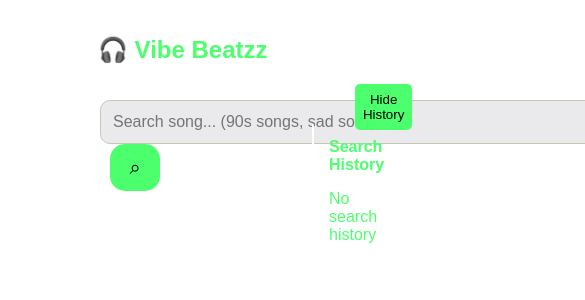
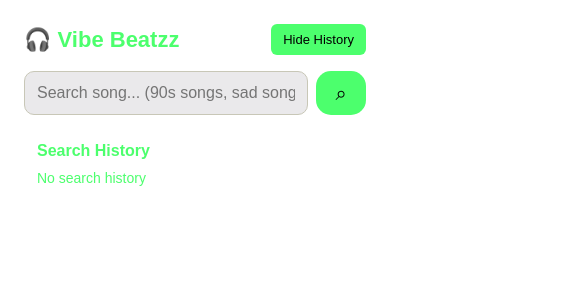
Before and after one commit to rpradeepa900-star/music, a React (Vite) app: page / in a window 390 px wide. Both pictures are taken after a click on the button "View History". Shown: the top 300 px of the page, 585 px wide, since content can reach past the window. Built offline with nearby package versions, Linux system fonts and the light colour scheme.

Commit message:
mbl responsive

```diff
--- a/src/App.jsx
+++ b/src/App.jsx
@@ -274,166 +274,171 @@ function isGood(item, playedNames, playedIds, lang, mood) {
   return true;
 }
 
-// ---------- Styles (Vibe Beatzz) ----------
+// ---------- Styles (Vibe Beatzz, mobile responsive) ----------
 
-const styles = {
-  page: {
-    padding: "20px",
-    fontFamily: "Arial",
-    color: "white",
-    minHeight: "100vh",
-  },
-  title: {
-    margin: "8px 0 20px 70px",
-    fontSize: "24px",
-    color: GREEN,
-  },
-  searchBox: {
-    position: "absolute",
-    left: "100px",
-    top: "100px",
-  },
-  input: {
-    padding: "12px",
-    width: "500px",
-    fontSize: "16px",
-    borderRadius: "10px",
-    border: "1px solid #c8c7b7",
-    backgroundColor: "#eae9eb",
-  },
-  searchBtn: {
-    padding: "12px",
-    width: "50px",
-    fontSize: "20px",
-    borderRadius: "15px",
-    border: "none",
-    marginLeft: "10px",
-    backgroundColor: GREEN,
-    color: "black",
-  },
-  floatingError: {
-    color: "red",
-    position: "absolute",
-    top: "155px",
-    left: "100px",
-  },
-  historyToggle: {
-    position: "absolute",
-    left: "91%",
-    top: "10%",
-    zIndex: 10,
-    border: "none",
-    padding: "8px",
-    borderRadius: "5px",
-    backgroundColor: GREEN,
-    cursor: "pointer",
-    color: "#000",
-  },
-  historyPanel: {
-    position: "absolute",
-    left: "80%",
-    top: "10%",
-    marginTop: "40px",
-    display: "flex",
-    gap: "15px",
-    alignItems: "stretch",
-  },
-  historyLine: {
-    width: "2px",
-    backgroundColor: "white",
-    borderRadius: "10px",
-    flexShrink: 0,
-  },
-  historyHeading: {
-    color: GREEN,
-    fontSize: "16px",
-    marginBottom: "10px",
-  },
-  historyItem: {
-    padding: "10px",
-    marginBottom: "5px",
-    background: "#eaf4ff",
-    width: "250px",
-    cursor: "pointer",
-    borderRadius: "5px",
-    position: "relative",
-    color: "#000",
-    fontSize: "12px",
-    boxSizing: "border-box",
-    paddingRight: "40px",
-  },
-  historyDelete: {
-    border: "none",
-    background: "none",
-    cursor: "pointer",
-    position: "absolute",
-    right: "10px",
-    top: "50%",
-    transform: "translateY(-50%)",
-    color: "red",
-    fontSize: "16px",
-  },
-  clearBtn: {
-    marginTop: "10px",
-    padding: "5px",
-    border: "none",
-    backgroundColor: GREEN,
-    borderRadius: "5px",
-    cursor: "pointer",
-    color: "#000",
-  },
-  playerBlock: {
-    marginTop: "30px",
-    position: "absolute",
-    left: "100px",
-    top: "130px",
-    paddingBottom: "40px",
-  },
-  songTitle: {
-    fontSize: "16px",
-    marginBottom: "15px",
-    color: "#fff",
-    width: "800px",
-  },
-  playerBox: {
-    width: "800px",
-    height: "400px",
-    border: "none",
-    borderRadius: "10px",
-    overflow: "hidden",
-  },
-  controls: {
-    display: "flex",
-    alignItems: "center",
-    gap: "15px",
-    marginTop: "20px",
-  },
-  roundBtn: {
-    backgroundColor: GREEN,
-    borderRadius: "50%",
-    height: "40px",
-    width: "40px",
-    border: "none",
-    cursor: "pointer",
-    color: "black",
-    fontSize: "14px",
-  },
-  status: {
-    fontSize: "13px",
-    color: GREEN,
-    marginTop: "12px",
-  },
-  playedHeading: {
-    color: GREEN,
-    fontSize: "16px",
-    margin: "20px 0 10px",
-  },
-  playedList: {
-    width: "800px",
-    maxHeight: "200px",
-    overflowY: "auto",
-  },
-};
+const CSS = `
+#root { max-width: none !important; margin: 0 !important; padding: 0 !important; text-align: left !important; }
+
+.vb-page {
+  max-width: 900px;
+  margin: 0 auto;
+  padding: 16px;
+  padding-top: calc(16px + env(safe-area-inset-top));
+  padding-bottom: calc(28px + env(safe-area-inset-bottom));
+  font-family: Arial, sans-serif;
+  color: white;
+  min-height: 100vh;
+  box-sizing: border-box;
+  text-align: left;
+}
+
+.vb-header {
+  display: flex;
+  align-items: center;
+  justify-content: space-between;
+  gap: 10px;
+  margin-bottom: 16px;
+}
+.vb-title { margin: 0; font-size: 22px; color: #4cff6d; }
+
+.vb-btn-small {
+  border: none;
+  padding: 8px 12px;
+  border-radius: 6px;
+  background: #4cff6d;
+  color: #000;
+  cursor: pointer;
+  font-size: 13px;
+  white-space: nowrap;
+}
+
+.vb-search { display: flex; gap: 8px; }
+.vb-input {
+  flex: 1;
+  min-width: 0;
+  padding: 12px;
+  font-size: 16px;
+  border-radius: 10px;
+  border: 1px solid #c8c7b7;
+  background: #eae9eb;
+  color: #000;
+  box-sizing: border-box;
+}
+.vb-search-btn {
+  flex-shrink: 0;
+  width: 50px;
+  font-size: 20px;
+  border-radius: 15px;
+  border: none;
+  background: #4cff6d;
+  color: black;
+  cursor: pointer;
+}
+
+.vb-error { color: red; margin: 12px 0 0; font-size: 14px; }
+.vb-muted { color: #4cff6d; font-size: 14px; margin: 0; }
+
+.vb-history {
+  margin-top: 14px;
+  padding: 12px;
+  border: 1px solid rgba(255, 255, 255, 0.25);
+  border-radius: 10px;
+  max-height: 260px;
+  overflow-y: auto;
+}
+.vb-history-head {
+  display: flex;
+  align-items: center;
+  justify-content: space-between;
+  margin-bottom: 10px;
+}
+.vb-history-head h2 { margin: 0; font-size: 16px; color: #4cff6d; }
+.vb-history-item {
+  display: flex;
+  align-items: center;
+  justify-content: space-between;
+  gap: 8px;
+  padding: 10px 12px;
+  margin-bottom: 6px;
+  background: #eaf4ff;
+  color: #000;
+  border-radius: 6px;
+  font-size: 13px;
+  cursor: pointer;
+}
+.vb-history-item span {
+  flex: 1;
+  min-width: 0;
+  overflow: hidden;
+  text-overflow: ellipsis;
+  white-space: nowrap;
+}
+.vb-del {
+  border: none;
+  background: none;
+  color: red;
+  font-size: 16px;
+  cursor: pointer;
+  padding: 4px 8px;
+}
+
+.vb-now { margin-top: 20px; }
+.vb-song-title { font-size: 16px; margin: 0 0 12px; line-height: 1.35; color: #fff; }
+
+/* 16:9 player, screen width-ku thagundha maari resize aagum */
+.vb-player {
+  position: relative;
+  width: 100%;
+  height: 0;
+  padding-bottom: 56.25%;
+  border-radius: 10px;
+  overflow: hidden;
+  background: #000;
+}
+.vb-player > div { position: absolute; top: 0; left: 0; width: 100%; height: 100%; }
+.vb-player iframe { position: absolute; top: 0; left: 0; width: 100%; height: 100%; border: 0; }
+
+.vb-controls {
+  display: flex;
+  align-items: center;
+  justify-content: center;
+  gap: 18px;
+  margin-top: 18px;
+}
+.vb-round {
+  width: 48px;
+  height: 48px;
+  border-radius: 50%;
+  border: none;
+  background: #4cff6d;
+  color: black;
+  font-size: 16px;
+  cursor: pointer;
+}
+.vb-round.main { width: 56px; height: 56px; font-size: 18px; }
+.vb-round:disabled { opacity: 0.4; cursor: not-allowed; }
+
+.vb-status { font-size: 13px; color: #4cff6d; margin-top: 12px; text-align: center; }
+
+.vb-played-title { color: #4cff6d; font-size: 16px; margin: 20px 0 10px; }
+.vb-played { max-height: 240px; overflow-y: auto; }
+.vb-played-item {
+  padding: 10px 12px;
+  margin-bottom: 5px;
+  border-radius: 5px;
+  cursor: pointer;
+  font-size: 13px;
+  color: #000;
+  background: #eaf4ff;
+}
+.vb-played-item.active { background: #4cff6d; font-weight: bold; }
+
+@media (min-width: 700px) {
+  .vb-title { font-size: 24px; }
+  .vb-song-title { font-size: 18px; }
+  .vb-btn-small { font-size: 14px; }
+}
+`;
 
 function App() {
   const [search, setSearch] = useState("");
@@ -692,8 +697,8 @@ function App() {
       containerRef.current.appendChild(el);
 
       playerRef.current = new window.YT.Player(el, {
-        width: "800",
-        height: "400",
+        width: "100%",
+        height: "100%",
         videoId: videoId,
         playerVars: {
           autoplay: 1,
@@ -866,14 +871,25 @@ function App() {
   };
 
   return (
-    <div style={styles.page}>
-      <h1 style={styles.title}>🎧 Vibe Beatzz</h1>
+    <div className="vb-page">
+      <style>{CSS}</style>
+
+      <header className="vb-header">
+        <h1 className="vb-title">🎧 Vibe Beatzz</h1>
+
+        <button
+          className="vb-btn-small"
+          onClick={() => setShowHistory((prev) => !prev)}
+        >
+          {showHistory ? "Hide History" : "View History"}
+        </button>
+      </header>
 
       {/* Search */}
-      <div style={styles.searchBox}>
+      <div className="vb-search">
         <input
           ref={searchRef}
-          style={styles.input}
+          className="vb-input"
           type="text"
           placeholder="Search song... (90s songs, sad song)"
           value={search}
@@ -884,6 +900,7 @@ function App() {
         />
 
         <button
+          className="vb-search-btn"
           onClick={() => {
             if (!search.trim()) {
               focusInput();
@@ -891,7 +908,7 @@ function App() {
               handleSearch();
             }
           }}
-          style={{ ...styles.searchBtn, cursor: loading ? "wait" : "pointer" }}
+          style={{ cursor: loading ? "wait" : "pointer" }}
           disabled={loading}
           title="Search song"
         >
@@ -900,39 +917,34 @@ function App() {
       </div>
 
       {/* Error (player illaadha bodhu) */}
-      {error && queue.length === 0 && (
-        <p style={styles.floatingError}>{error}</p>
-      )}
-
-      {/* View / Hide History */}
-      <button
-        onClick={() => setShowHistory((prev) => !prev)}
-        style={styles.historyToggle}
-      >
-        {showHistory ? "Hide History" : "View History"}
-      </button>
+      {error && queue.length === 0 && <p className="vb-error">{error}</p>}
 
       {/* History */}
       {showHistory && (
-        <div className="history" style={styles.historyPanel}>
-          <div style={styles.historyLine} />
+        <div className="vb-history">
+          <div className="vb-history-head">
+            <h2>Search History</h2>
 
-          <div>
-            <h2 style={styles.historyHeading}>Search History</h2>
+            {history.length > 0 && (
+              <button className="vb-btn-small" onClick={clearHistory}>
+                Clear History
+              </button>
+            )}
+          </div>
 
           {history.length === 0 ? (
-              <p style={{ color: GREEN }}>No search history</p>
+            <p className="vb-muted">No search history</p>
           ) : (
             history.map((item, index) => (
               <div
                 key={`${item}-${index}`}
+                className="vb-history-item"
                 onClick={() => handleHistoryClick(item)}
-                  style={styles.historyItem}
               >
-                  {item}
+                <span>{item}</span>
 
                 <button
-                    style={styles.historyDelete}
+                  className="vb-del"
                   title="Delete this history"
                   onClick={(e) => {
                     e.stopPropagation();
@@ -944,98 +956,73 @@ function App() {
               </div>
             ))
           )}
-
-            {history.length > 0 && (
-              <button onClick={clearHistory} style={styles.clearBtn}>
-                Clear History
-              </button>
-            )}
-          </div>
         </div>
       )}
 
       {/* YouTube Player + queue */}
       {queue.length > 0 && queue[currentIndex] && (
-        <div style={styles.playerBlock}>
-          <h2 style={styles.songTitle}>{queue[currentIndex].title}</h2>
+        <section className="vb-now">
+          <h2 className="vb-song-title">{queue[currentIndex].title}</h2>
 
-          <div ref={containerRef} id="ytplayer" style={styles.playerBox} />
+          <div className="vb-player">
+            <div ref={containerRef} id="ytplayer" />
+          </div>
 
           {/* Controls */}
-          <div style={styles.controls}>
+          <div className="vb-controls">
             <button
+              className="vb-round"
               onClick={prevSong}
               disabled={currentIndex === 0}
-              style={{
-                ...styles.roundBtn,
-                opacity: currentIndex === 0 ? 0.4 : 1,
-                cursor: currentIndex === 0 ? "not-allowed" : "pointer",
-              }}
               title="Previous song"
             >
               ⏮
             </button>
 
             <button
+              className="vb-round main"
               onClick={togglePlay}
-              style={styles.roundBtn}
               title={isPlaying ? "Pause" : "Play"}
             >
               {isPlaying ? "❚❚" : "▶"}
             </button>
 
             <button
+              className="vb-round"
               onClick={nextSong}
               disabled={nextLoading}
-              style={{
-                ...styles.roundBtn,
-                opacity: nextLoading ? 0.4 : 1,
-                cursor: nextLoading ? "wait" : "pointer",
-              }}
               title="Next song"
             >
               {nextLoading ? "…" : "⏭"}
             </button>
           </div>
 
-          <div style={styles.status}>
+          <div className="vb-status">
             Song {currentIndex + 1}
             {modeInfo ? ` • Mode: ${modeInfo}` : ""}
             {nextLoading ? " • Next song thedikitu irukken..." : ""}
           </div>
 
-          {error && (
-            <p style={{ color: "red", margin: "10px 0 0" }}>{error}</p>
-          )}
+          {error && <p className="vb-error">{error}</p>}
 
           {/* Played songs */}
-          <h3 style={styles.playedHeading}>Played Songs</h3>
+          <h3 className="vb-played-title">Played Songs</h3>
 
-          <div style={styles.playedList}>
+          <div className="vb-played">
             {queue.map((v, i) => (
               <div
                 key={v.id}
+                className={`vb-played-item${i === currentIndex ? " active" : ""}`}
                 onClick={() => {
                   indexRef.current = i;
                   setCurrentIndex(i);
-                }}
-                style={{
-                  padding: "10px",
-                  marginBottom: "5px",
-                  borderRadius: "5px",
-                  cursor: "pointer",
-                  fontSize: "12px",
-                  boxSizing: "border-box",
-                  color: "#000",
-                  background: i === currentIndex ? GREEN : "#eaf4ff",
-                  fontWeight: i === currentIndex ? "bold" : "normal",
                 }}
               >
                 {i + 1}. {v.title}
               </div>
             ))}
           </div>
-        </div>
+        </section>
       )}
     </div>
   );
```
Lines whose indentation alone changed are shown as unchanged.
